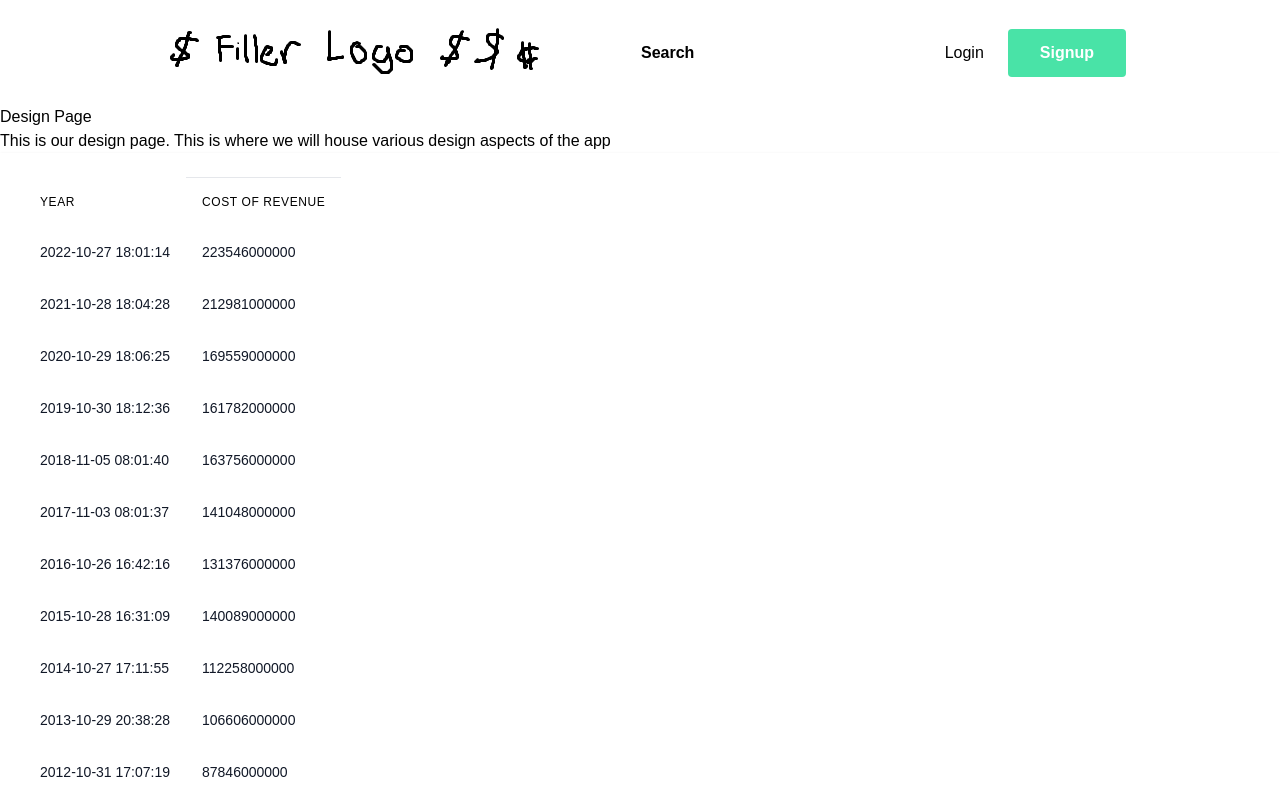
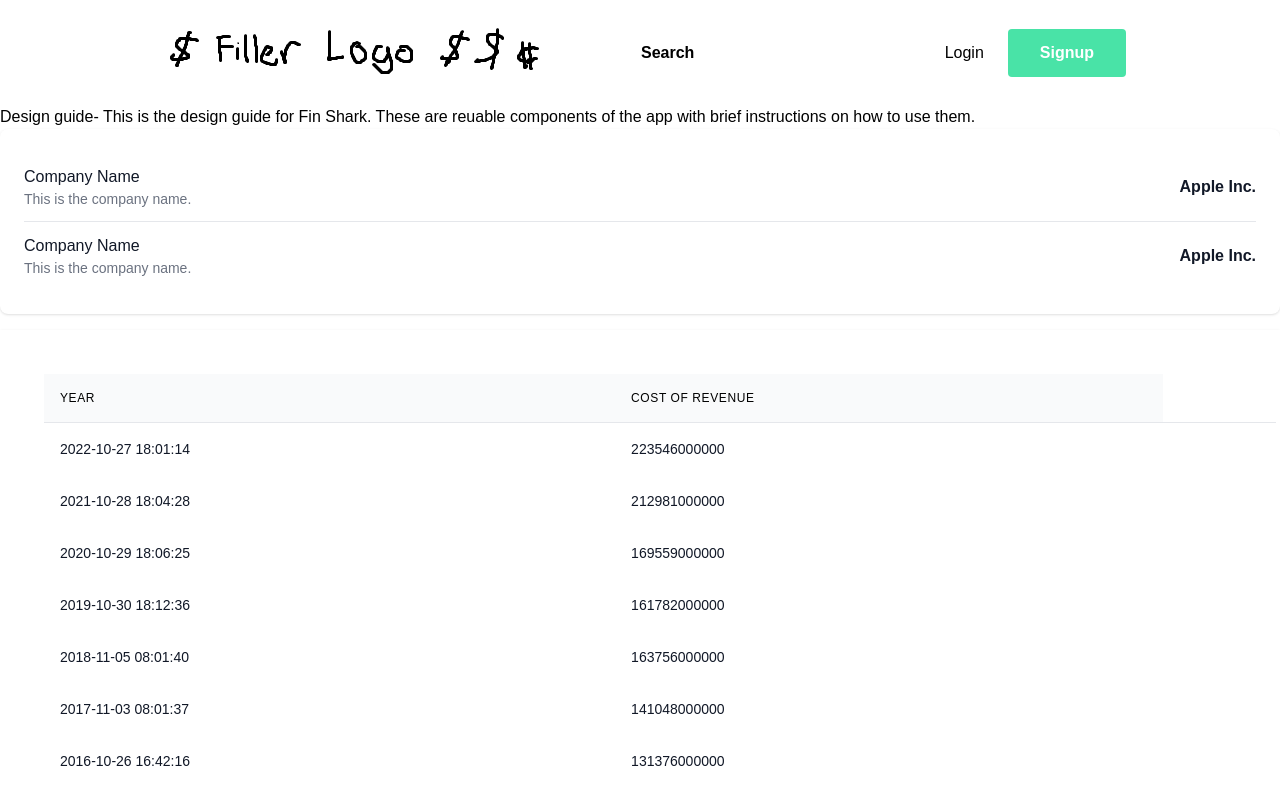
Before and after one commit to haontran/FinanceProject, a React (Create React App) app in the folder frontend/: page /design-guide in a window 1280 px wide. Shown: the top 800 px of the page. Built offline with nearby package versions, Linux system fonts and the light colour scheme.

Commit message:
Started a Ratio List (not implemented yet)

```diff
--- /dev/null
+++ b/frontend/src/Components/RatioList/RatioList.tsx
@@ -0,0 +1,50 @@
+import React from 'react'
+import { TestDataCompany } from '../Table/testData'
+
+interface Props {}
+
+const data = TestDataCompany[0]
+
+type Company = typeof data
+
+const config = [
+    {
+        label: "Company Name",
+        render: (company: Company) => company.companyName,
+        subTitle: "This is the company name."
+    },
+    {
+        label: "Company Name",
+        render: (company: Company) => company.companyName,
+        subTitle: "This is the company name."
+    },
+]
+
+const RatioList = (props: Props) => {
+  const renderedRows = config.map(row => {
+    return (
+      <li className="py-3 sm:py04">
+        <div className="flex items-center space-x-4">
+          <div className="flex-1 min-w-0">
+            <p className="text-sm.font-medium text-gray-900 truncante">
+              {row.label}
+            </p>
+            <p className="text-sm text-gray-500 truncate">
+              {row.subTitle && row.subTitle}
+            </p>
+          </div>
+          <div className="inline-flex items-center text-base font-semibold text-gray-900">
+            {row.render(data)}
+          </div>
+        </div>
+      </li>
+    )
+  })
+  return (
+    <div className="bg-white shadow rounded-lg mb-4 p-4 sm:p-6 h-full">
+      <ul className="divide-y divided-gray-200">{renderedRows}</ul>
+    </div>
+  )
+}
+
+export default RatioList
--- a/frontend/src/Components/Table/Table.tsx
+++ b/frontend/src/Components/Table/Table.tsx
@@ -42,8 +42,8 @@ const Table = (props: Props) => {
   })
   return (
     <div className="bg-white shadow rounded=lg p-4 sm:p-6 xl:p-8">
-      <table>
-        <thead className="min-w-full divide-y divide=gray-200 m-5">{renderedHeaders}</thead>
+      <table className="min-w-full divide-y divide=gray-200 m-5">
+        <thead className="bg-gray-50">{renderedHeaders}</thead>
         <tbody>{renderedRows}</tbody>
       </table>
     </div>
--- /dev/null
+++ b/frontend/src/Pages/DesignPage/DesignGuide.tsx
@@ -0,0 +1,24 @@
+import React from 'react'
+import Table from '../../Components/Table/Table'
+import RatioList from '../../Components/RatioList/RatioList'
+
+interface Props {}
+
+const DesignPage = (props: Props) => {
+  return (
+    <>
+      <h1>
+        Design guide- This is the design guide for Fin Shark. These are reuable
+        components of the app with brief instructions on how to use them.
+      </h1>
+      <RatioList />
+      <Table />
+      <h3>
+        Table - Table takes in a configuration object and company data as
+        params. Use the config to style your table.
+      </h3>
+    </>
+  )
+}
+
+export default DesignPage
--- a/frontend/src/Pages/DesignPage/DesignPage.tsx
+++ /dev/null
@@ -1,16 +0,0 @@
-import React from 'react'
-import Table from '../../Components/Table/Table'
-
-interface Props {}
-
-const DesignPage = (props: Props) => {
-  return (
-    <>
-    <h1>Design Page</h1>
-    <h2>This is our design page. This is where we will house various design aspects of the app</h2>
-    <Table />
-    </>
-  )
-}
-
-export default DesignPage
--- a/frontend/src/Routes/Routes.tsx
+++ b/frontend/src/Routes/Routes.tsx
@@ -5,7 +5,7 @@ import SearchPage from "../Pages/SearchPage/SearchPage"
 import CompanyPage from "../Pages/CompanyPage/CompanyPage"
 import IncomeStatement from "../Components/IncomeStatement/IncomeStatement"
 import CompanyProfile from "../Components/CompanyProfile/CompanyProfile"
-import DesignPage from "../Pages/DesignPage/DesignPage"
+import DesignPage from "../Pages/DesignPage/DesignGuide"
 
 export const router = createBrowserRouter([
     {
```
Also changed, not shown: frontend/src/Components/RatioList/RatioList.css (added), frontend/src/Pages/DesignPage/DesignGuide.css (added).
